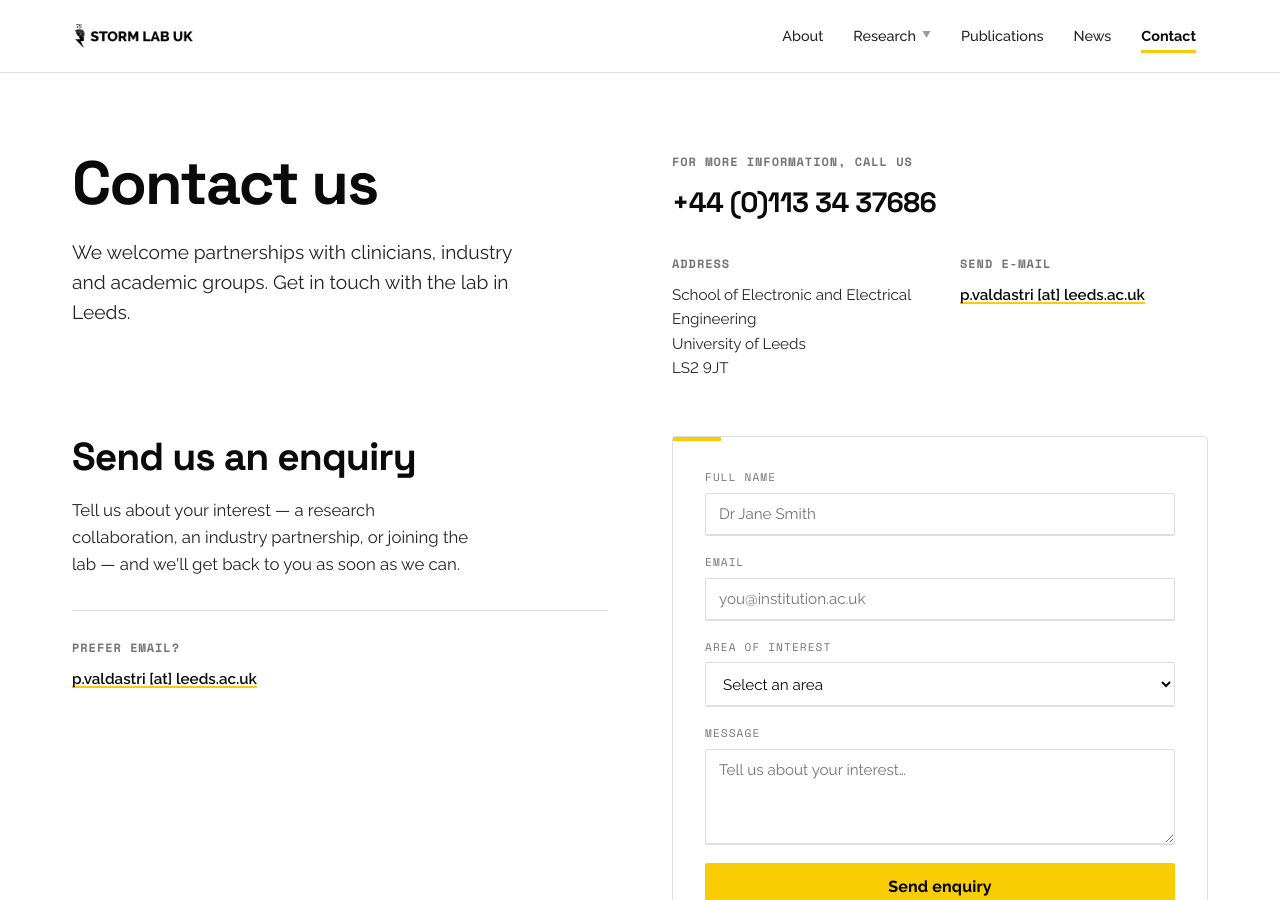
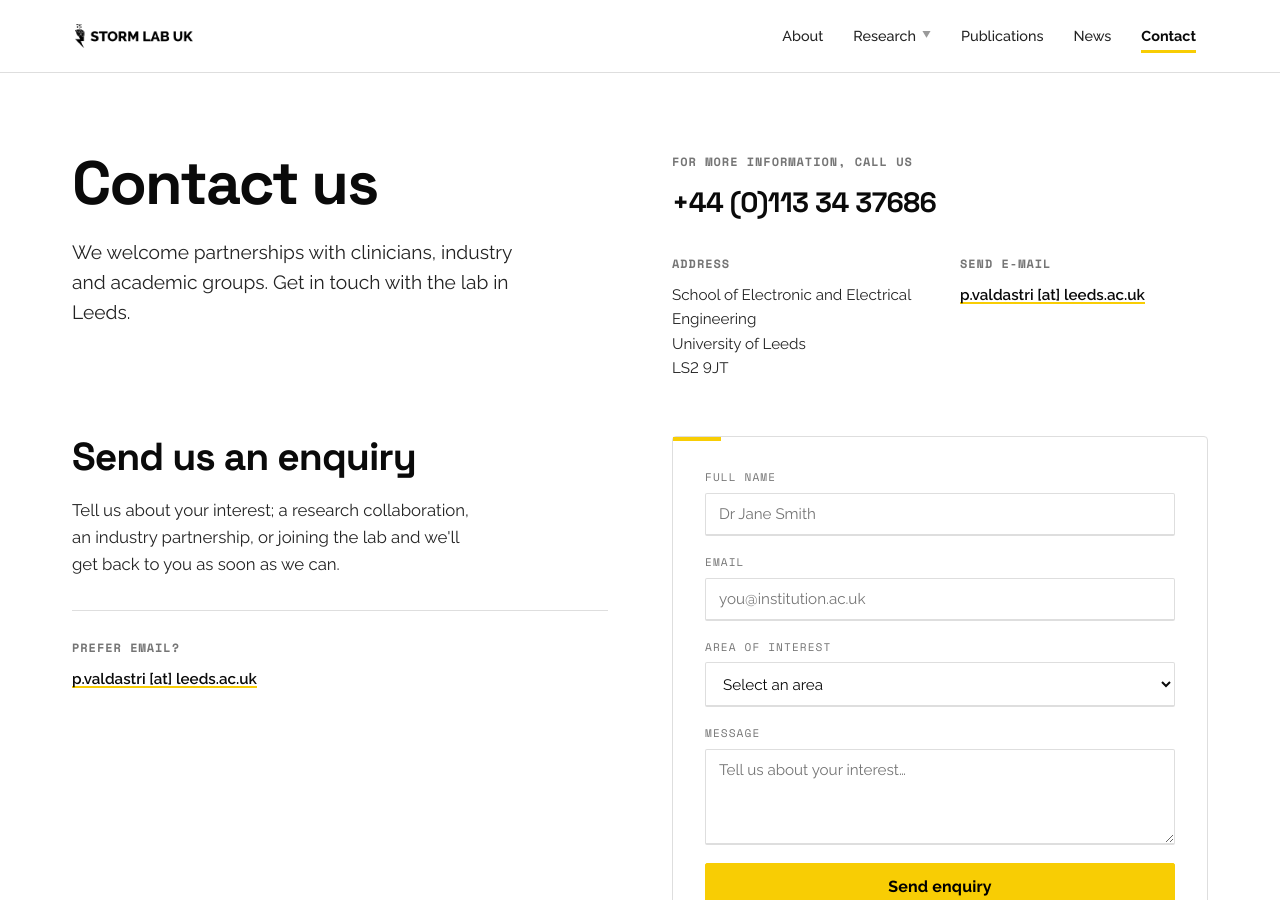
Before and after one commit to Stormlabuk/website, a Jekyll site: the page built from contact.html, in a window 1280 px wide and 900 px high. Built offline with Jekyll 4.4.1, drawn with Linux system fonts in a browser that asks for light colours.

Commit message:
Revise enquiry introduction text
Updated the introductory text for clarity.

```diff
--- a/contact.html
+++ b/contact.html
@@ -37,7 +37,7 @@ description: "Contact STORM Lab UK at the University of Leeds — partnerships w
   <div class="c-2col">
     <div>
       <h2 class="storm-display c-h2">Send us an enquiry</h2>
-      <p class="c-form-intro">Tell us about your interest — a research collaboration, an industry partnership, or joining the lab — and we'll get back to you as soon as we can.</p>
+      <p class="c-form-intro">Tell us about your interest; a research collaboration, an industry partnership, or joining the lab and we'll get back to you as soon as we can.</p>
       <div class="c-prefer">
         <div class="c-label">Prefer email?</div>
         <a href="mailto:p.valdastri@leeds.ac.uk" class="c-emaillink">p.valdastri [at] leeds.ac.uk</a>
```
